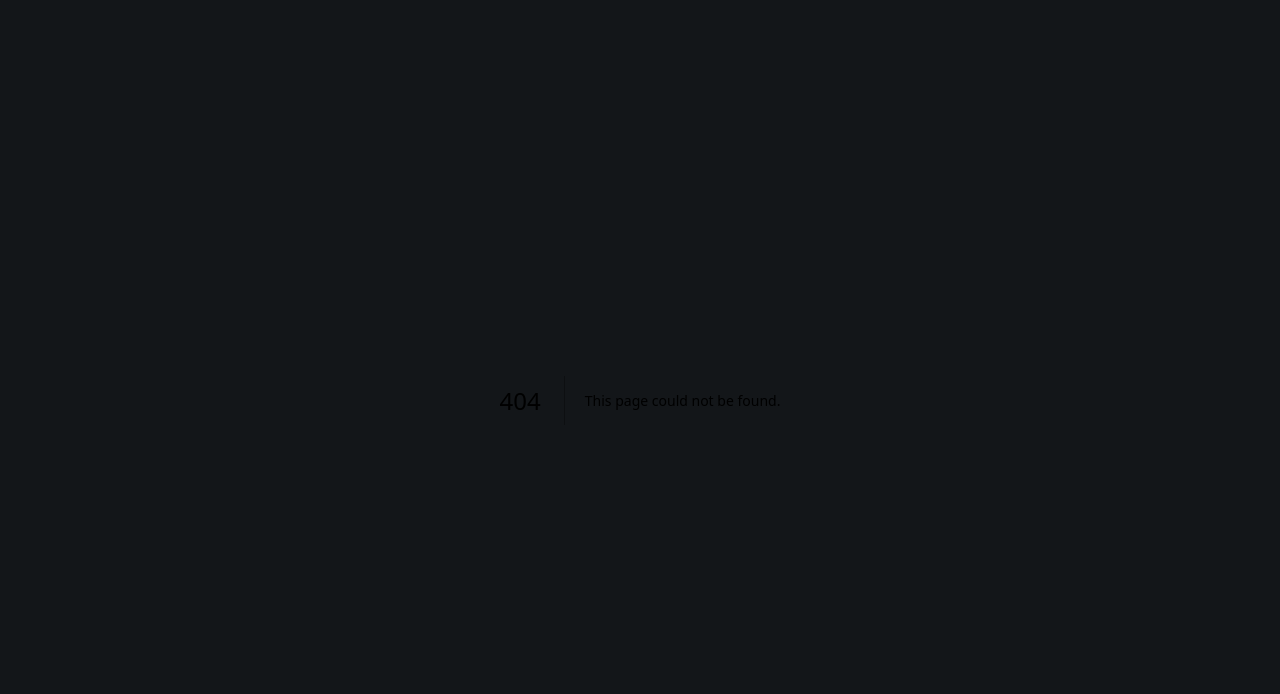
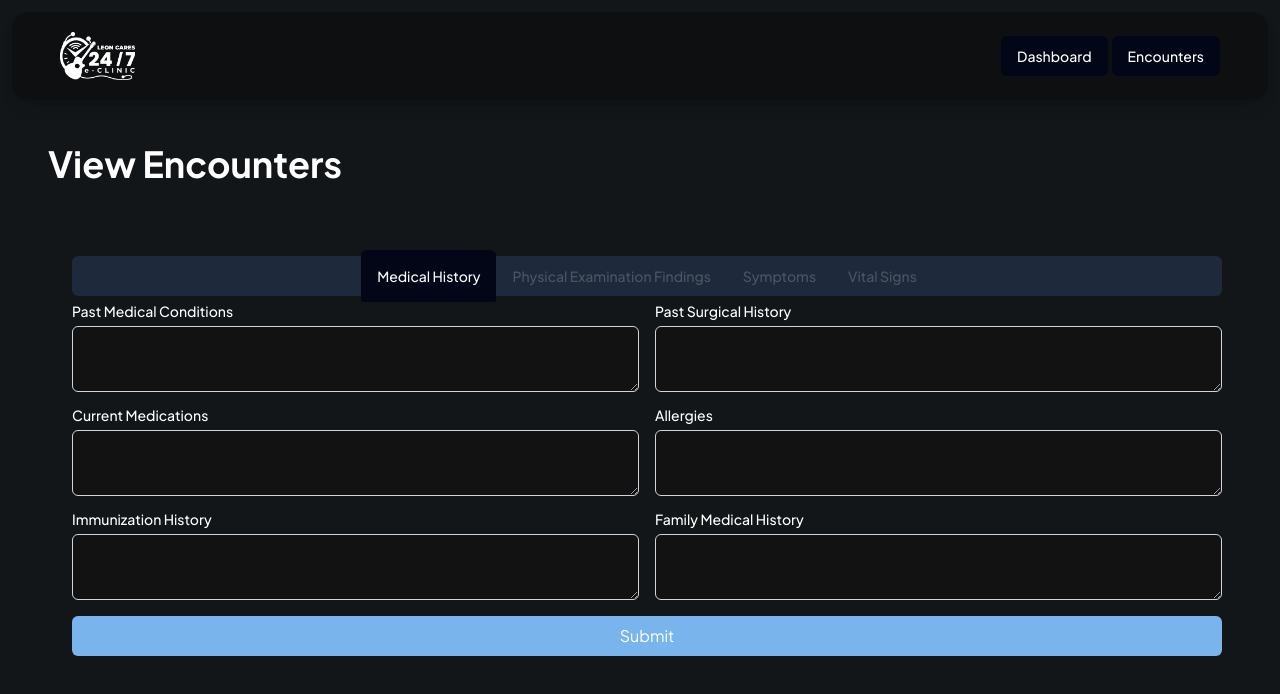
Before and after one commit to mamoyko/emr-v3, a Next.js app: page /admin/encounters/1 in a window 1280 px wide. Before the commit this address had no page. Shown: the top 694 px of the page. Built offline with nearby package versions, Linux system fonts and the light colour scheme.

Commit message:
chore: update dynamic routes

```diff
--- /dev/null
+++ b/app/admin/encounters/[id]/page.tsx
@@ -0,0 +1,8 @@
+// import EncounterFormPage from "@/components/Encounters/EncounterFormPage";
+import ViewEncountersComponent from "@/components/Encounters/ViewEncountersComponent";
+
+const AdminViewEncounterPage = () => {
+  return <ViewEncountersComponent />;
+};
+
+export default AdminViewEncounterPage;
--- a/components/Encounters/EncounterFormPage.tsx
+++ b/components/Encounters/EncounterFormPage.tsx
@@ -1,10 +1,10 @@
 "use client";
 
-import { Tabs, TabsList, TabsTrigger, TabsContent } from "@radix-ui/react-tabs";
 import { useRouter, usePathname } from "next/navigation";
 import { useEffect, useState, ReactNode } from "react";
 
 import { Header } from "@/components/Header";
+import { Tabs, TabsContent, TabsList, TabsTrigger } from "@/components/ui/tabs";
 
 interface EncounterFormPageProps {
   children: ReactNode;
@@ -29,21 +29,17 @@ const EncounterFormPage: React.FC<EncounterFormPageProps> = ({
   const pathname = usePathname();
   const [currentTab, setCurrentTab] = useState<string>(initialTab);
 
-  useEffect(() => {
-    const id = pathname?.split("/").pop();
-    if (id && ENCOUNTERS_DETAILS.some((encounter) => encounter.value === id)) {
-      setCurrentTab(id);
-    }
-  }, [pathname]);
-
   const handleTabChange = (value: string) => {
     setCurrentTab(value);
-    router.push(`/admin/encounters/create/${value}`);
+
+    const newQuery = new URLSearchParams(window.location.search);
+    newQuery.set("active", value);
+
+    router.replace(`${pathname}?${newQuery.toString()}`);
   };
 
   return (
     <div className="mx-auto flex max-w-7xl flex-col space-y-14 p-6">
-      <Header />
       <Tabs value={currentTab} onValueChange={handleTabChange}>
         <TabsList className="flex justify-center border-gray-200 border-b-inherit">
           {ENCOUNTERS_DETAILS.map((encounter) => (
--- a/components/Encounters/EncountersComponent.tsx
+++ b/components/Encounters/EncountersComponent.tsx
@@ -21,7 +21,6 @@ export const EncountersComponent = ({
   const router = useRouter();
 
   const handleDetailsClick = () => {
-    console.log();
     router.push(`/admin/encounters/create`);
   };
   return (
--- /dev/null
+++ b/components/Encounters/ViewEncountersComponent.tsx
@@ -0,0 +1,51 @@
+"use client";
+
+// import { useRouter } from "next/navigation";
+
+import EncounterFormPage from "@/components/Encounters/EncounterFormPage";
+import { Header } from "@/components/Header";
+import EncounterMedicalHistory from "./encounterDetailForms/EncounterMedicalHistory";
+// import { Encounters } from "@/types/appwrite.types";
+
+// import { columnEncounters } from "../table/columns";
+// import { DataTable } from "../table/DataTable";
+// import { Button } from "../ui/button";
+
+// interface EncountersComponentProps {
+//   documents: Encounters[];
+//   totalCount: number;
+// }
+
+const ViewEncountersComponent = () => {
+  // const router = useRouter();
+
+  // const handleDetailsClick = () => {
+  //   router.push(`/admin/encounters/create`);
+  // };
+  return (
+    <div className="mx-auto flex max-w-7xl flex-col space-y-14">
+      <Header />
+
+      <main className="admin-main">
+        <section className="w-full space-y-4">
+          <h1 className="header">View Encounters</h1>
+        </section>
+        {/* <section className="admin-stat">
+          <Button
+            variant="ghost"
+            className={`capitalize text-sky-500`}
+            onClick={handleDetailsClick}
+          >
+            Add Encounters
+          </Button>
+        </section> */}
+        {/* <DataTable columns={columnEncounters} data={documents} /> */}
+        <EncounterFormPage initialTab="medical-history">
+          <EncounterMedicalHistory />
+        </EncounterFormPage>
+      </main>
+    </div>
+  );
+};
+
+export default ViewEncountersComponent;
--- a/components/table/action-cells.tsx
+++ b/components/table/action-cells.tsx
@@ -2,11 +2,15 @@ import { Row } from "@tanstack/react-table";
 import { useRouter } from "next/navigation";
 
 import { Button } from "@/components/ui/button";
-import { Appointment } from "@/types/appwrite.types";
+import { Appointment, Encounters } from "@/types/appwrite.types";
 
 import { AppointmentModal } from "../AppointmentModal";
 
 type ActionsCellProps = {
+  row: Row<Appointment>;
+};
+
+type EncounterCellProps = {
   row: Row<Appointment>;
 };
 
@@ -46,3 +50,24 @@ export const ActionsCell: React.FC<ActionsCellProps> = ({ row }) => {
     </div>
   );
 };
+
+export const EncounterActionCell: React.FC<EncounterCellProps> = ({ row }) => {
+  const router = useRouter();
+  const encounter = row.original;
+
+  const handleDetailsClick = () => {
+    router.push(`/admin/encounters/${encounter.$id}`);
+  };
+
+  return (
+    <div className="flex gap-1">
+      <Button
+        variant="ghost"
+        className="capitalize text-rose-500"
+        onClick={handleDetailsClick}
+      >
+        View
+      </Button>
+    </div>
+  );
+};
--- a/components/table/columns.tsx
+++ b/components/table/columns.tsx
@@ -3,13 +3,14 @@
 import { ColumnDef } from "@tanstack/react-table";
 import Image from "next/image";
 
+import { Button } from "@/components/ui/button";
 import { Doctors } from "@/constants";
 import { formatDateTime } from "@/lib/utils";
 import { Appointment, Encounters } from "@/types/appwrite.types";
 
 import { StatusBadge } from "../StatusBadge";
 
-import { ActionsCell } from "./action-cells";
+import { ActionsCell, EncounterActionCell } from "./action-cells";
 
 export const columns: ColumnDef<Appointment>[] = [
   {
@@ -148,4 +149,9 @@ export const columnEncounters: ColumnDef<Encounters>[] = [
       return <p className="text-14-medium ">{encounters.reason}</p>;
     },
   },
+  {
+    id: "actions",
+    header: () => <div className="pl-4">Actions</div>,
+    cell: EncounterActionCell,
+  },
 ];
```
